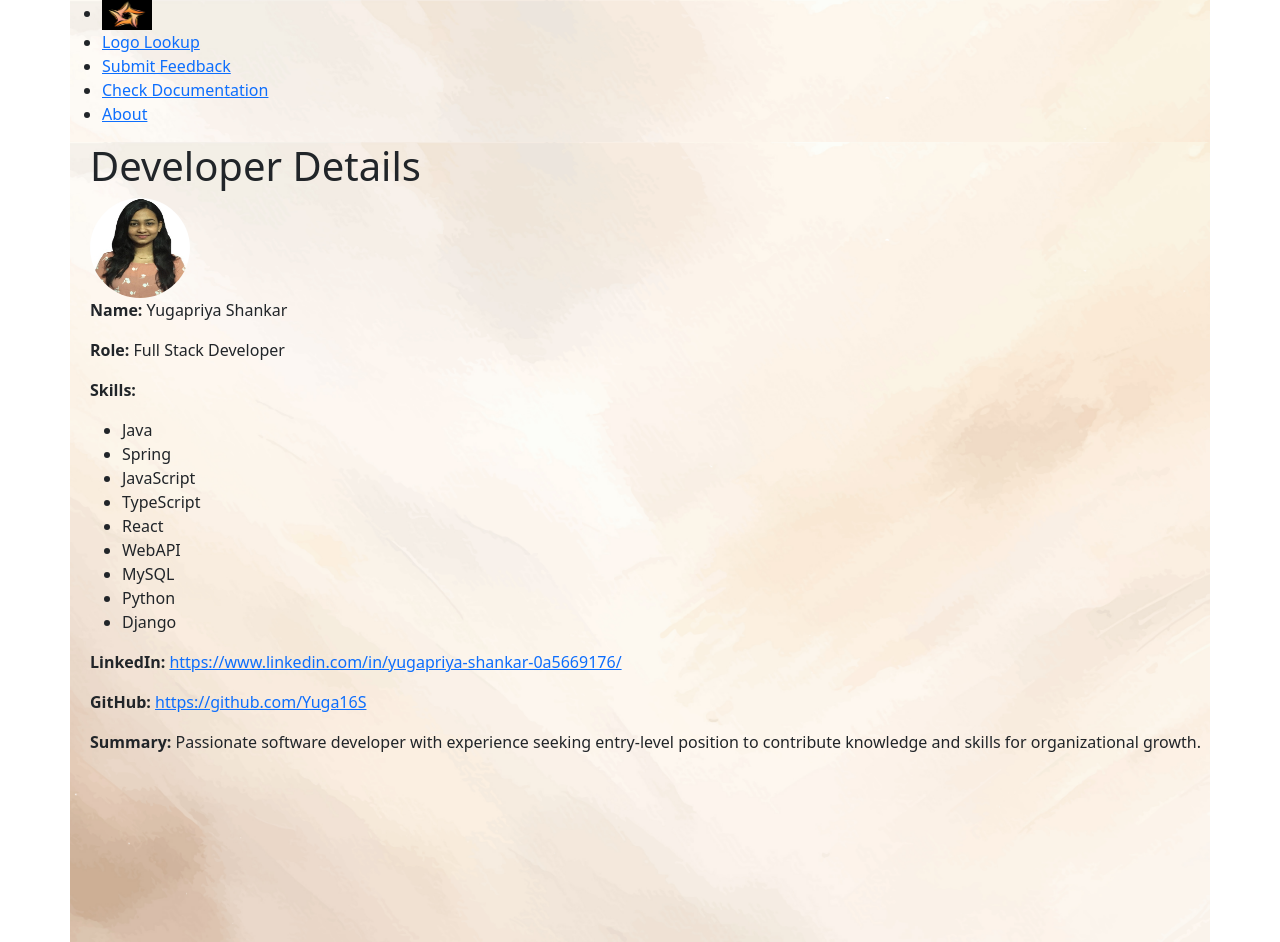
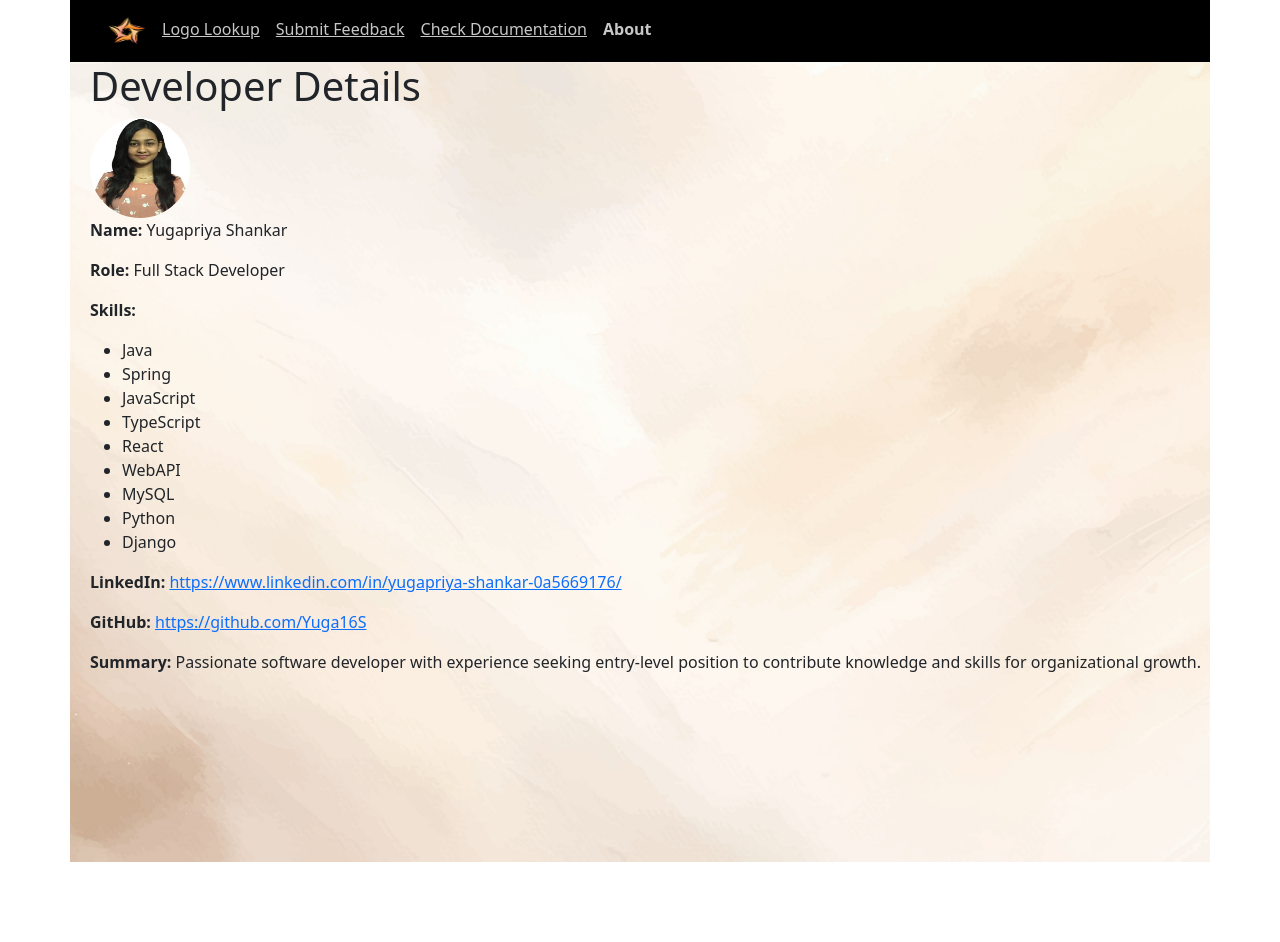
Before and after one commit to Yuga16S/logogen-web, a React (Vite) app: page /AboutUs in a window 1280 px wide. After the commit the page ends 862 px from the top, so only its background shows below. Built offline with nearby package versions, Linux system fonts and the light colour scheme.

Commit message:
reverted the previous change

```diff
--- a/src/components/Navbar.tsx
+++ b/src/components/Navbar.tsx
@@ -17,30 +17,30 @@ export const Navbar = () => {
     }
     return (
         //below is for single page reference. 300 status code in n/w tab
-        // <nav>
-        //     <img src={ logo } alt="Logo"/>
-        //     <NavLink style={ navLinkStyles } to='/LogoLookUpPage'>Logo Lookup</NavLink>
-        //     <NavLink style={ navLinkStyles } to='/SubmitFeedback'>Submit Feedback</NavLink>
-        //     <NavLink style={ navLinkStyles } to='/DocumentatioDetails'>Check Documentation</NavLink>
-        //     <NavLink style={ navLinkStyles } to='/AboutUs'>About</NavLink>
-        //  </nav>
-        <ul>
-            <li>
-                <img src={ logo } alt="Logo"/>
-            </li>
-            <li>
-                <a href='/LogoLookUpPage' >Logo Lookup</a>
-            </li>
-            <li>
-                <a href='/SubmitFeedback' >Submit Feedback</a>
-            </li>
-            <li>
-                <a href='/DocumentatioDetails' >Check Documentation</a>
-            </li>
-            <li>
-                <a href='/AboutUs' >About</a>
-            </li>
-        </ul>
+        <nav>
+            <img src={ logo } alt="Logo"/>
+            <NavLink style={ navLinkStyles } to='/LogoLookUpPage'>Logo Lookup</NavLink>
+            <NavLink style={ navLinkStyles } to='/SubmitFeedback'>Submit Feedback</NavLink>
+            <NavLink style={ navLinkStyles } to='/DocumentatioDetails'>Check Documentation</NavLink>
+            <NavLink style={ navLinkStyles } to='/AboutUs'>About</NavLink>
+         </nav>
+        // <ul>
+        //     <li>
+        //         <img src={ logo } alt="Logo"/>
+        //     </li>
+        //     <li>
+        //         <a href='/LogoLookUpPage' >Logo Lookup</a>
+        //     </li>
+        //     <li>
+        //         <a href='/SubmitFeedback' >Submit Feedback</a>
+        //     </li>
+        //     <li>
+        //         <a href='/DocumentatioDetails' >Check Documentation</a>
+        //     </li>
+        //     <li>
+        //         <a href='/AboutUs' >About</a>
+        //     </li>
+        // </ul>
     )
 }
 
```
Also changed, not shown: src/main.tsx (+6 -6 lines).
